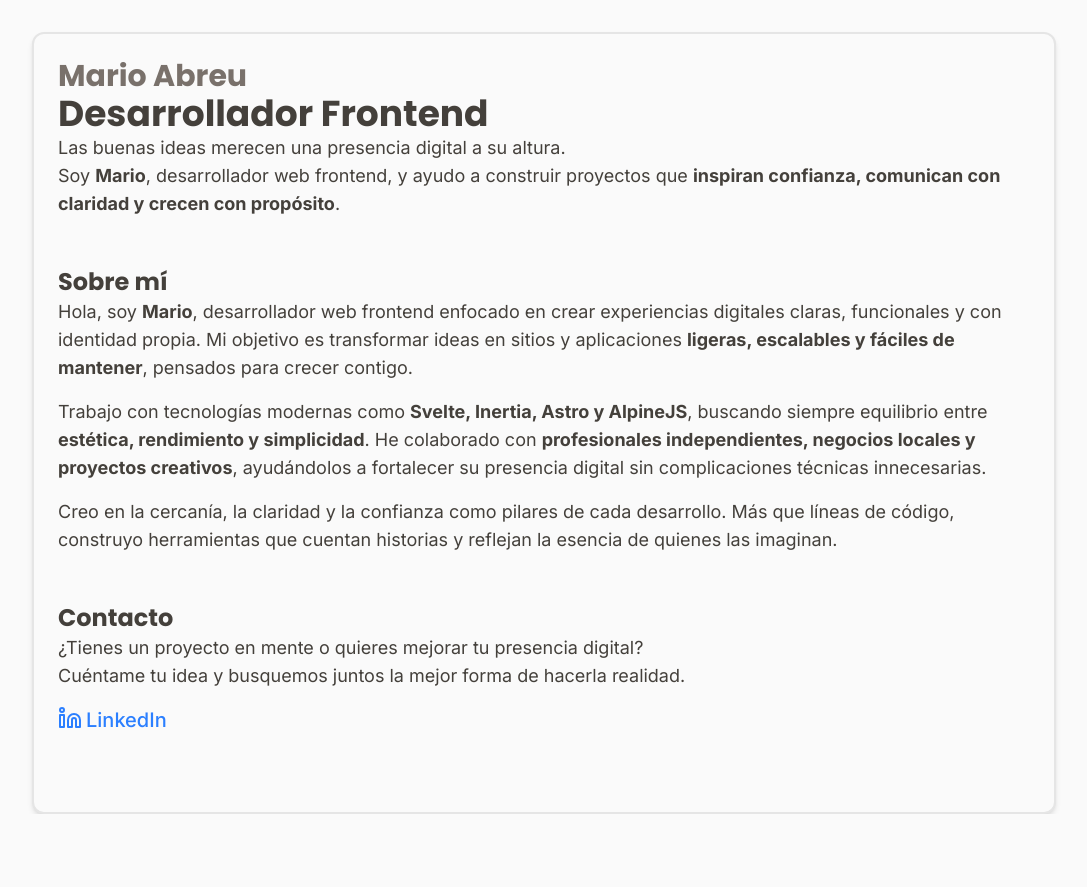
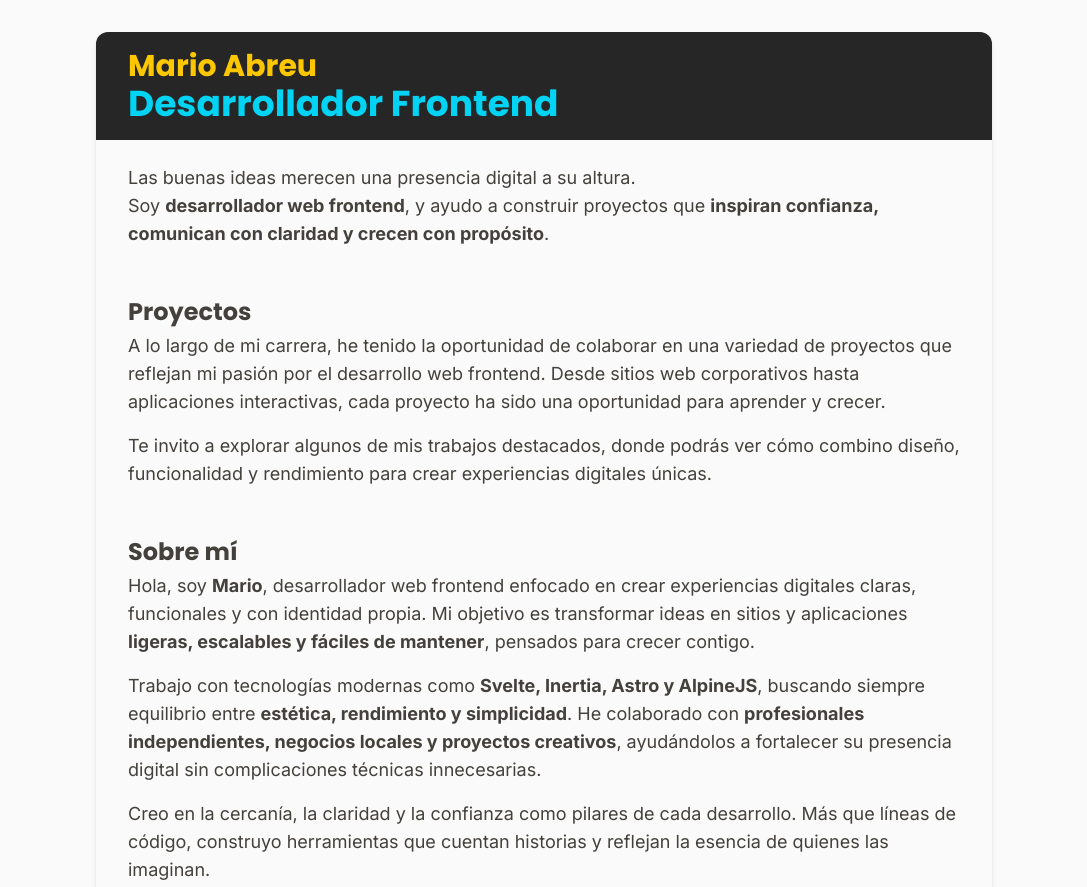
Before and after one commit to Max131/portfolio, an Astro site: page / in a window 1280 px wide. Shown: the top 887 px of the page, without its empty margins (96-1183 px from the left). Before the commit the page ends 814 px from the top, so only its background shows below. Built offline with nearby package versions, Linux system fonts and the light colour scheme; Astro itself is replaced by a stand-in of ours.

Commit message:
feat(i18n): actualizar contenido de traducción para mejorar la claridad style(layouts): ajustar estilos del contenedor principal para mejor diseño style(pages): mejorar la presentación de secciones en la página de inicio

```diff
--- a/src/i18n/ui.ts
+++ b/src/i18n/ui.ts
@@ -34,7 +34,7 @@ export const ui = {
     "user.service": "Desarrollo Web Frontend",
     "site.title": "Desarrollador Frontend",
     "site.description":
-      "Soy Mario, desarrollador web frontend. Diseño y construyo sitios y aplicaciones modernas, ligeras y con propósito.",
+      "Soy desarrollador web frontend. Diseño y construyo sitios y aplicaciones modernas, ligeras y con propósito.",
     "site.keywords":
       "desarrollo web,frontend,javascript,html,css,framewoks,svelte,react,inertia,astro,tailwindcss,alpinejs,programador,web developer,sitios web,landing pages,freelance,diseño web,mantenimiento web,maquetación",
     "nav.home": "Inicio",
@@ -42,11 +42,13 @@ export const ui = {
     "nav.projects": "Proyectos",
     "nav.contact": "Contacto",
     "hero.content":
-      "<p>Las buenas ideas merecen una presencia digital a su altura.</p><p>Soy <strong>Mario</strong>, desarrollador web frontend, y ayudo a construir proyectos que <strong>inspiran confianza, comunican con claridad y crecen con propósito</strong>.",
+      "<p>Las buenas ideas merecen una presencia digital a su altura.</p><p>Soy <strong>desarrollador web frontend</strong>, y ayudo a construir proyectos que <strong>inspiran confianza, comunican con claridad y crecen con propósito</strong>.",
+    "projects.title": "Proyectos",
+    "projects.content":
+      "<p>A lo largo de mi carrera, he tenido la oportunidad de colaborar en una variedad de proyectos que reflejan mi pasión por el desarrollo web frontend. Desde sitios web corporativos hasta aplicaciones interactivas, cada proyecto ha sido una oportunidad para aprender y crecer.</p><p>Te invito a explorar algunos de mis trabajos destacados, donde podrás ver cómo combino diseño, funcionalidad y rendimiento para crear experiencias digitales únicas.</p>",
     "about.title": "Sobre mí",
     "about.content":
       "<p>Hola, soy <strong>Mario</strong>, desarrollador web frontend enfocado en crear experiencias digitales claras, funcionales y con identidad propia. Mi objetivo es transformar ideas en sitios y aplicaciones <strong>ligeras, escalables y fáciles de mantener</strong>, pensados para crecer contigo.</p><p>Trabajo con tecnologías modernas como <strong>Svelte, Inertia, Astro y AlpineJS</strong>, buscando siempre equilibrio entre <strong>estética, rendimiento y simplicidad</strong>. He colaborado con <strong>profesionales independientes, negocios locales y proyectos creativos</strong>, ayudándolos a fortalecer su presencia digital sin complicaciones técnicas innecesarias.</p><p> Creo en la cercanía, la claridad y la confianza como pilares de cada desarrollo. Más que líneas de código, construyo herramientas que cuentan historias y reflejan la esencia de quienes las imaginan.</p>",
-    "projects.title": "Proyectos",
     "contact.title": "Contacto",
     "contact.content":
       "<p>¿Tienes un proyecto en mente o quieres mejorar tu presencia digital?</p><p>Cuéntame tu idea y busquemos juntos la mejor forma de hacerla realidad.</p>",
--- a/src/layouts/Default.astro
+++ b/src/layouts/Default.astro
@@ -93,7 +93,7 @@ const jsonLdService = {
     <script type="application/ld+json" set:html={JSON.stringify(jsonLdService)}></script>
   </head>
   <body class="bg-zinc-50 text-stone-700 transition-colors duration-500">
-    <main class="max-w-5xl mx-2 lg:mx-auto mt-8 p-6 border-2 bg-zinc-50 border-neutral-200 shadow-md rounded-xl">
+    <main class="max-w-4xl mx-2 lg:mx-auto my-8 px-4 md:px-8 py-6 bg-zinc-50 shadow-md rounded-xl aspect-[4/7] overflow-hidden">
       <slot />
     </main>
   </body>
--- a/src/pages/index.astro
+++ b/src/pages/index.astro
@@ -8,27 +8,32 @@ const t = useTranslation(Astro.currentLocale);
 
 <Layout title={t("user.role")}>
 	<section class="mb-12" id="hero">
-		<div class="">
-			<h1 class="font-title font-bold">
-				<span class="text-3xl text-stone-500">
+		<div>
+			<h1 class="font-title font-bold bg-neutral-800 -mx-8 -mt-6 px-8 py-4">
+				<span class="text-3xl text-yellow-400">
 					{site.user}<br />
 				</span>
-				<span class="text-4xl">
+				<span class="text-4xl text-cyan-400">
 					{t("user.role")}
 				</span>
 			</h1>
-			<div class="text-lg" set:html={t("hero.content")} />
+			<div class="text-lg pt-6" set:html={t("hero.content")} />
 		</div>
 	</section>
 
+	<section id="projects" class="mb-12">
+		<h2 class="font-title font-bold mb-1 text-2xl">{t("projects.title")}</h2>
+		<div class="text-lg *:[p]:mb-4" set:html={t("projects.content")} />
+	</section>
+
 	<section class="mb-12" id="about">
-		<h2 class="font-title font-bold text-2xl">{t("about.title")}</h2>
-		<div class="text-lg *:mb-4" set:html={t("about.content")} />
+		<h2 class="font-title font-bold mb-1 text-2xl">{t("about.title")}</h2>
+		<div class="text-lg *:[p]:mb-4" set:html={t("about.content")} />
 	</section>
 
 	<section id="contact" class="mb-12">
-		<h2 class="font-title font-bold text-2xl">{t("contact.title")}</h2>
-		<div class="text-lg" set:html={t("contact.content")} />
+		<h2 class="font-title font-bold mb-1 text-2xl">{t("contact.title")}</h2>
+		<div class="text-lg *:[p]:mb-4" set:html={t("contact.content")} />
 		<ul class="mt-4 space-y-2">
 			{
 				contactItems.map((item) => (
```
